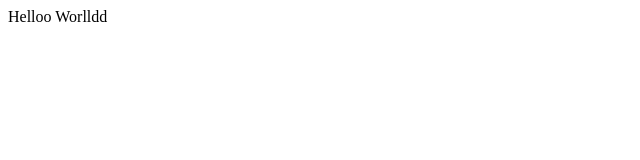
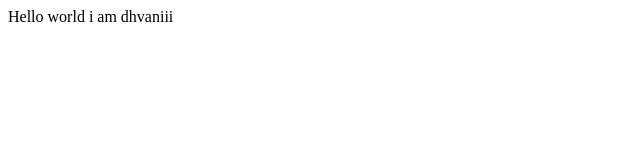
Before and after one commit to hheeyyaa/Triall, a plain HTML site: page index.html in a window 1280 px wide. Shown: the full height of the page, 0-640 px from the left. Drawn offline with Linux system fonts and the light colour scheme.

Commit message:
Just a little change in text

```diff
--- a/index.html
+++ b/index.html
@@ -1 +1 @@
-<p>Helloo Worlldd</p>
+<p>Hello world i am dhvaniii</p>
```
